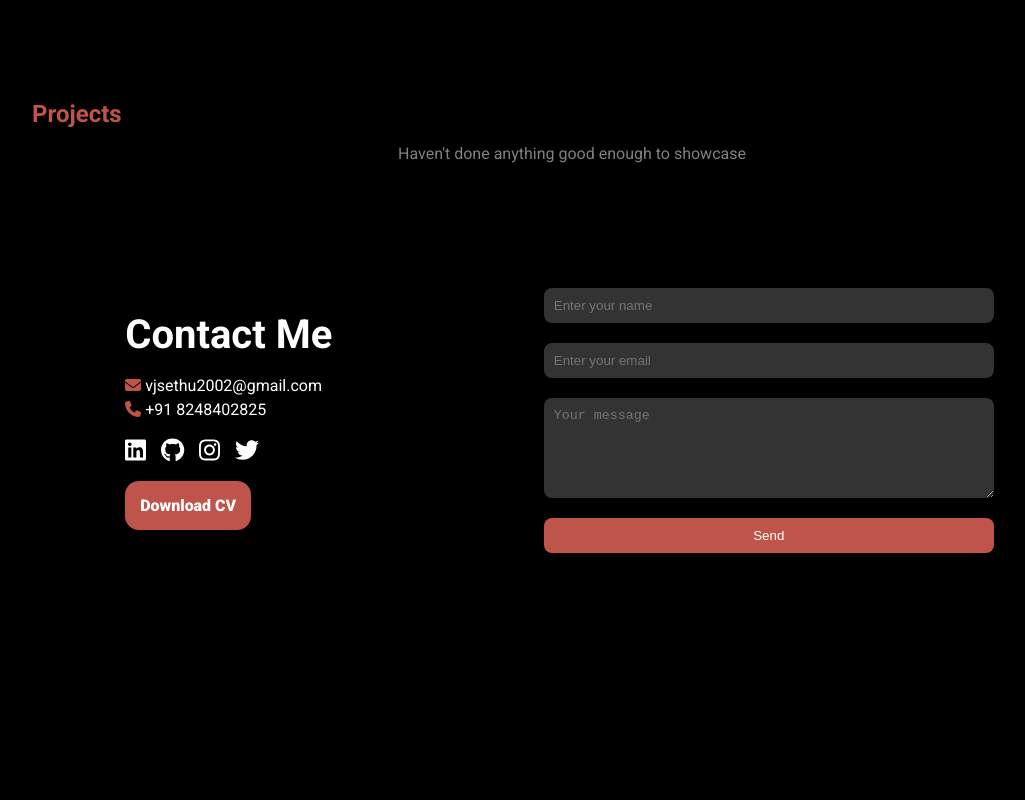
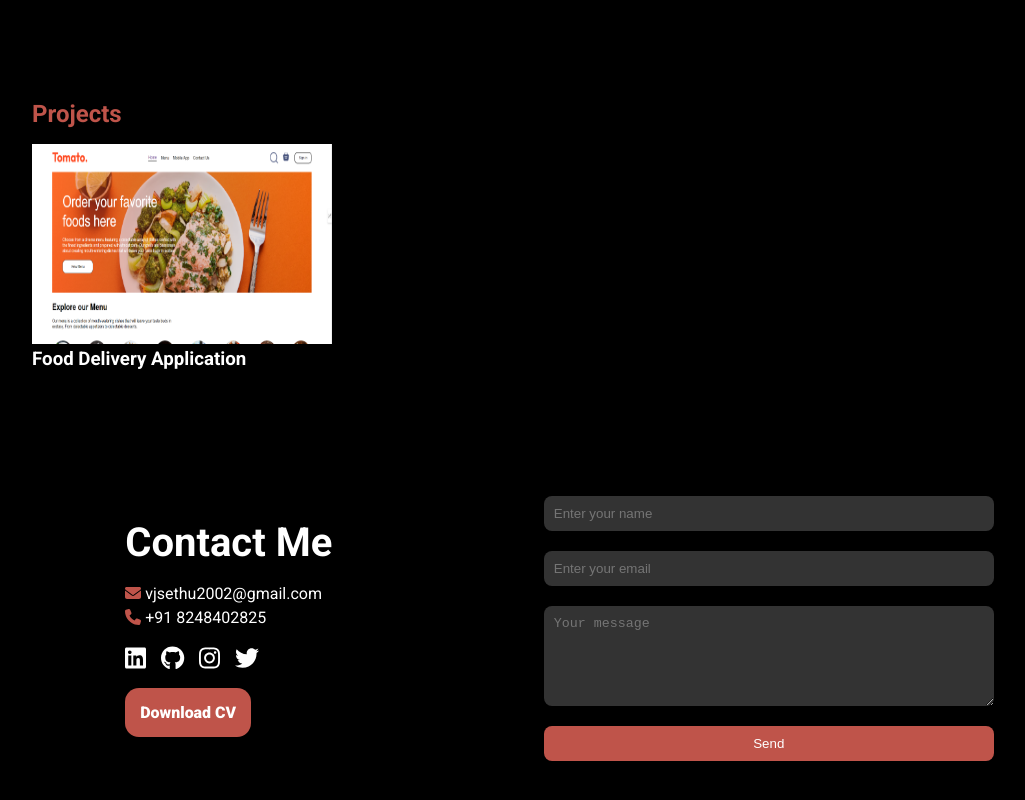
Before and after one commit to Sethupathi2002/Portfolio-react-2, a React (Vite) app: page / in a window 1280 px wide. Shown: the part 1161-1961 px from the top of the page, without its empty margins (68-1093 px from the left). Before the commit the page ends 1839 px from the top, so only its background shows below. Built offline with nearby package versions, Linux system fonts and the light colour scheme.

Commit message:
Icon Added

```diff
--- a/index.html
+++ b/index.html
@@ -3,8 +3,8 @@
 
 <head>
   <meta charset="UTF-8" />
-  <link rel="icon" type="image/svg+xml" href="/vite.svg" />
   <meta name="viewport" content="width=device-width, initial-scale=1.0" />
+  <link rel="icon" href="./src/assets/portfolio-logo.png">
   <link rel="preconnect" href="https://fonts.googleapis.com">
   <link rel="preconnect" href="https://fonts.gstatic.com" crossorigin>
   <link
--- a/src/components/04_Projects/Projects.css
+++ b/src/components/04_Projects/Projects.css
@@ -11,6 +11,25 @@
 .project-content p {
     color: gray;
 }
+
+.home-page-image {
+    width: 300px;
+    height: 200px;
+}
+
+.home-page-image:hover {
+    transform: scale(1.1);
+    box-shadow: 6px 6px 12px #5b2828,
+        -6px -6px 12px #d55e5e;
+    transition: all 0.3s ease-in-out;
+    margin-bottom: 10px;
+}
+
+.project-heading-title {
+    color: white;
+}
+
+
 
 @media (max-width: 800px) {
     .projects-container {
--- a/src/components/04_Projects/Projects.jsx
+++ b/src/components/04_Projects/Projects.jsx
@@ -1,17 +1,18 @@
-import './Projects.css'
+import './Projects.css';
+import homePageImage from '../../assets/home_page_image.png';
 
 function Projects() {
     return (
         <div className='projects-container'>
             <h2>Projects</h2>
             <div className='project-content'>
-                <center>
-                    <p>Haven't done anything good enough to showcase</p>
-                </center>
+                <a href="https://baratie07.netlify.app/" target='_blank' rel="noreferrer">
+                    <img src={homePageImage} className='home-page-image' alt="Placeholder" />
+                </a>
+                <h3 className='project-heading-title'>Food Delivery Application</h3>
             </div>
-
         </div>
     )
 }
 
-export default Projects
+export default Projects;
```
Also changed, not shown: src/assets/home_page_image.png (added), src/assets/portfolio-logo.png (added).
